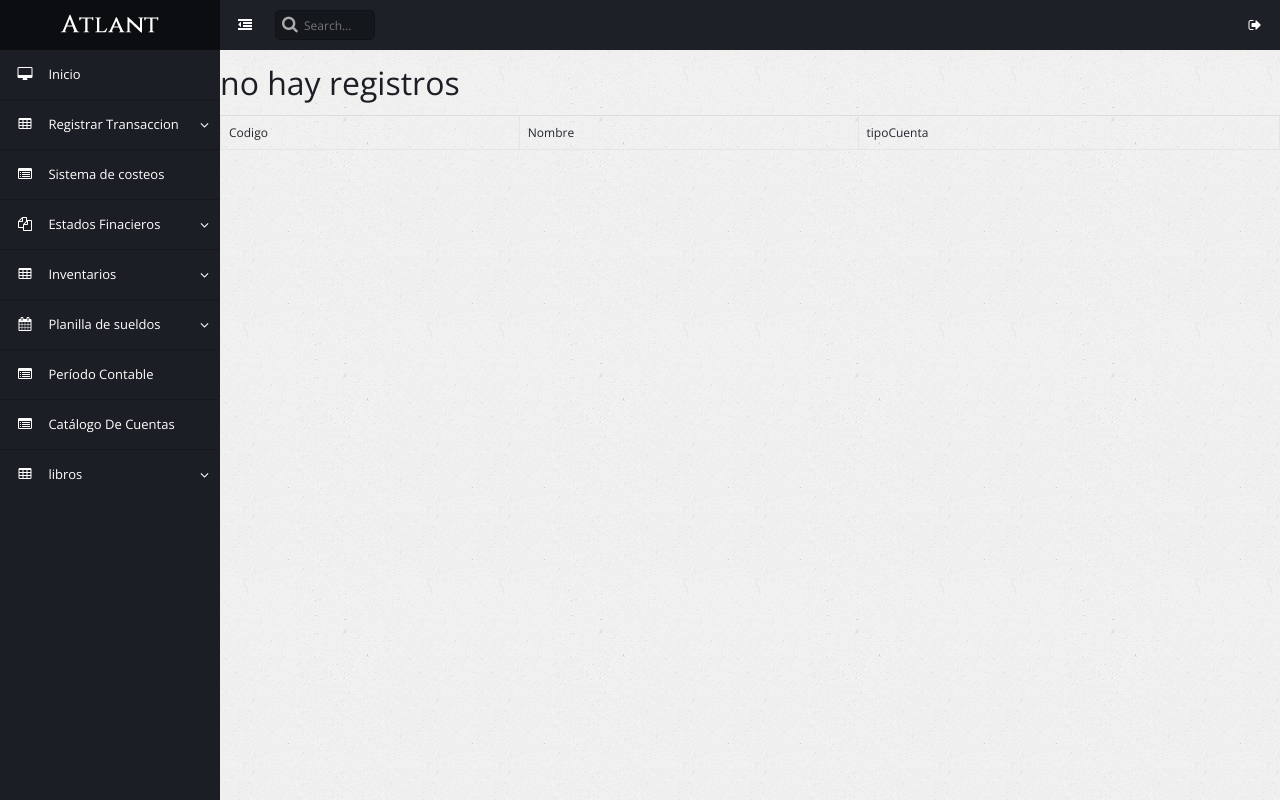
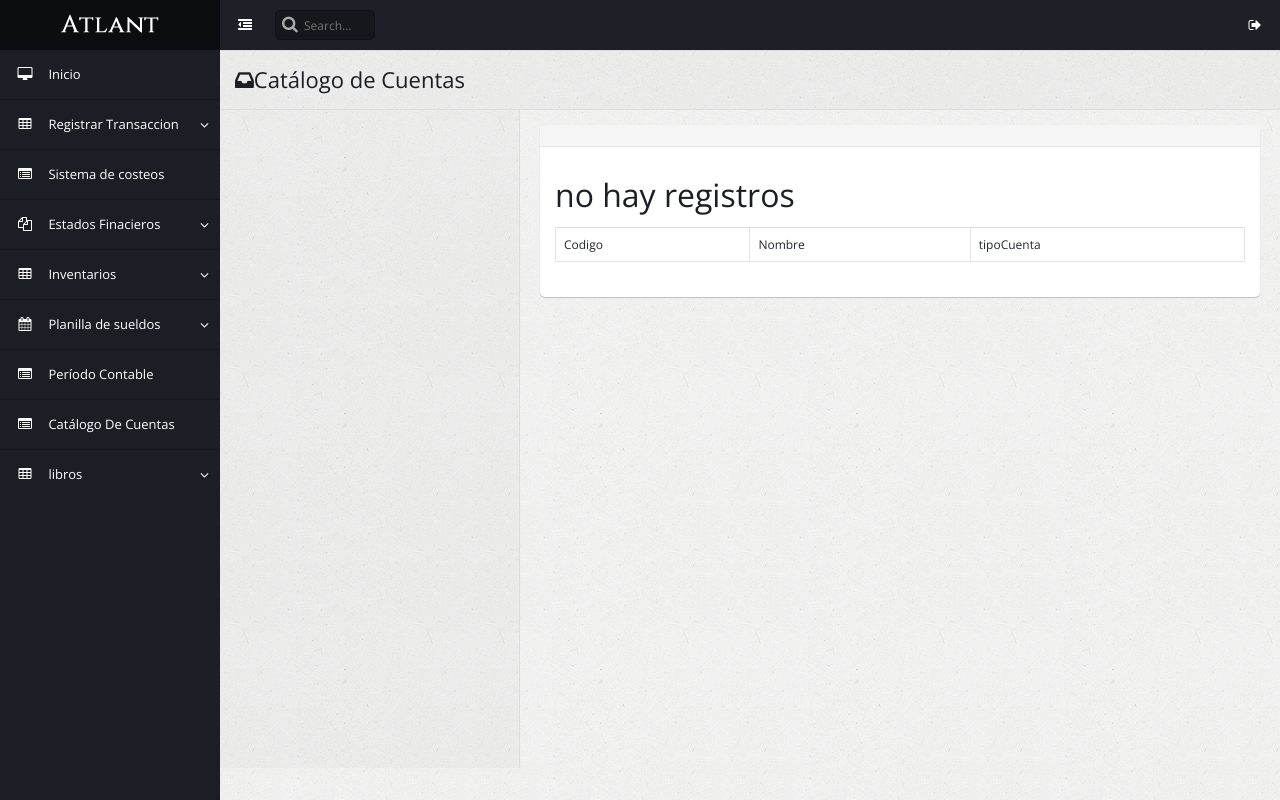
Before and after one commit to fendergx/SICapp, a Django app: template templates/paginas/catalogo.html in a window 1280 px wide. Run offline with Django 3.2, Linux system fonts and the light colour scheme; the template is opened without the code that fills it, so the values that code supplies are empty; some libraries are stand-ins or nearby versions.

Commit message:
Update catalogo.html
estilo agregado

```diff
--- a/templates/paginas/catalogo.html
+++ b/templates/paginas/catalogo.html
@@ -1,6 +1,33 @@
 {% extends "base/base.html" %}
 
 {% block contenido %}
+<div class="content-frame">
+    <div class="content-frame-top">
+        <div class="page-title">
+            </center><h2> <span class="fa fa-inbox"></span>Catálogo de Cuentas
+            </h2>
+        </div>
+
+
+    </div>
+
+    <div class="content-frame-left" style="height: 100px;">
+
+        <div class="block">
+            <div class="list-group border-bottom">
+
+            </div>
+        </div>
+
+    </div>
+
+    <div class="content-frame-body" style="height: 100px;">
+        <div class="block">
+            <div class="panel panel-default">
+                <div class="panel-heading ui-draggable-handle">
+
+                </div>
+                <div class="panel-body">
     <table class="table table-bordered">
     	<thead>
     		<tr>
@@ -24,4 +51,5 @@
     		{% endif %}
     	</tbody>
     </table>
+</div>
 {% endblock contenido %}
```
